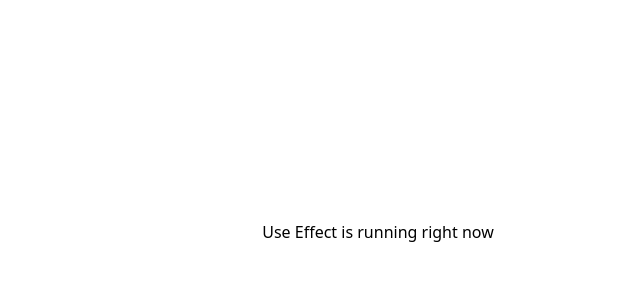
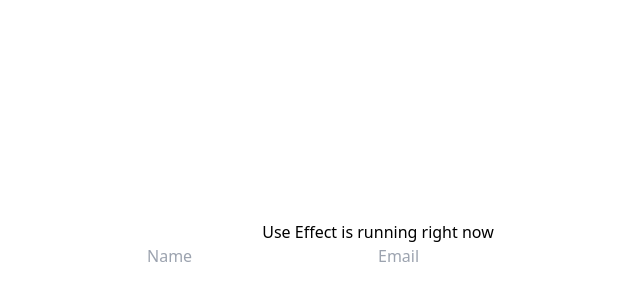
Before and after one commit to anowarzz/react-hooks-and-optimizations, a React (Vite) app: page / in a window 1280 px wide. Shown: the part 156-456 px from the top of the page, without its empty margins (262-902 px from the left). Built offline with nearby package versions, Linux system fonts and the light colour scheme.

Commit message:
added example what happens if i use reference data as useeffect dependency

```diff
--- a/src/pages/UseEffectExample.tsx
+++ b/src/pages/UseEffectExample.tsx
@@ -3,14 +3,11 @@ import { useEffect, useState } from "react";
 const UseEffectExample = () => {
   const [hidden, setHidden] = useState(false);
 
-const  [user, setUser] = useState({name: '', email: ''})
+  const [user, setUser] = useState({ name: "", email: "" });
 
-
-useEffect(() => {
-console.log("Render");
-
-}, [user])
-
+  useEffect(() => {
+    console.log("Render");
+  }, [user.name, user.email]);
 
   return (
     <div>
@@ -19,13 +16,23 @@ console.log("Render");
       </h1>
 
       <input
-      name="name"
-      id="name"
-        onBlur={(e) => setUser({...user, name: e.target.value})}
-      type="text" className="border-2 border-blue-300 p-1 m-4" />
+        name="name"
+        id="name"
+        placeholder="Name"
+        autoComplete="off"
+        onBlur={(e) => setUser({ ...user, name: e.target.value })}
+        type="text"
+        className="border-2 border-blue-300 p-1 m-4"
+      />
       <input
-      name="name" id="id"        onBlur={(e) => setUser({...user, name: e.target.value})}
-      type="text" className="border-2 border-blue-300 p-1 m-4" />
+        name="email"
+        id="email"
+        placeholder="Email"
+        autoComplete="off"
+        onBlur={(e) => setUser({ ...user, email: e.target.value })}
+        type="text"
+        className="border-2 border-blue-300 p-1 m-4"
+      />
     </div>
   );
 };
```
